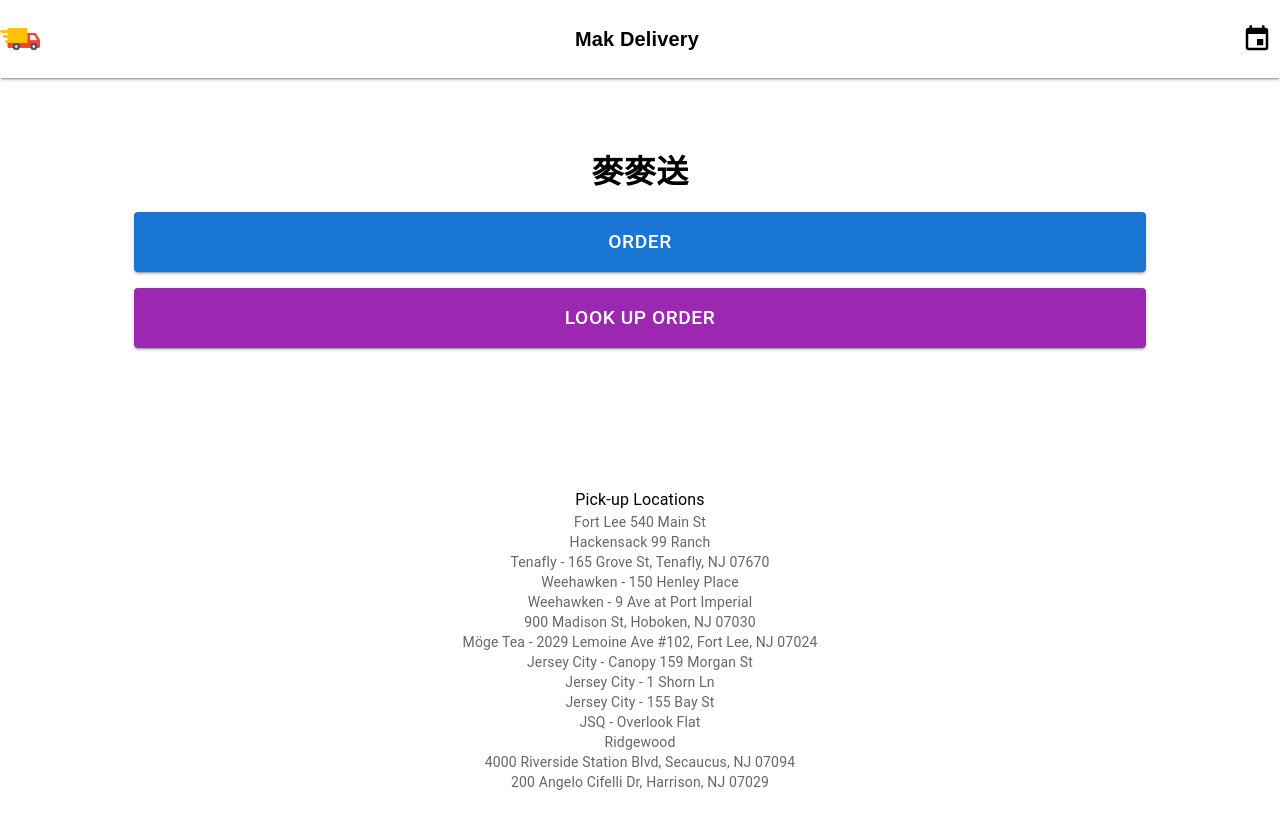
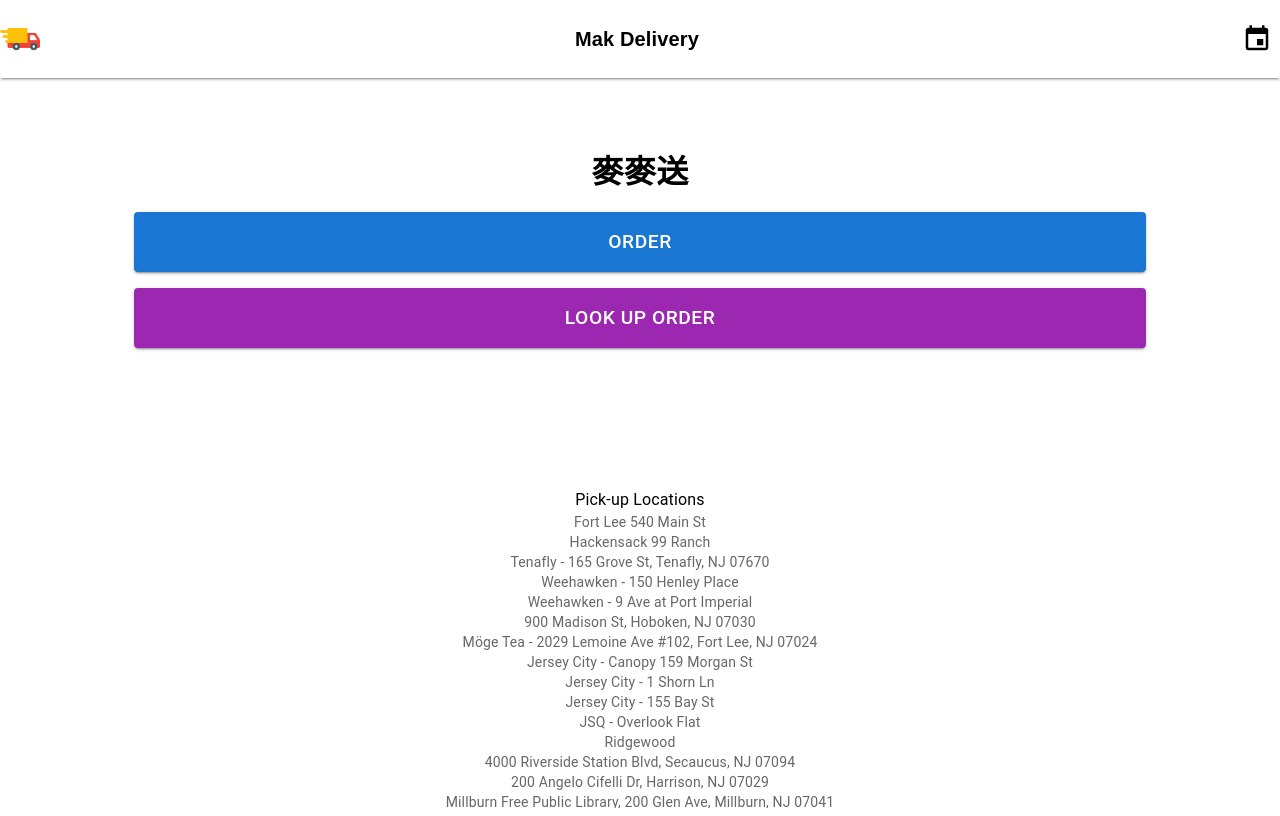
Before and after one commit to masacheung/mak-delivery, a React (Create React App) app in the folder static/: page / in a window 1280 px wide. Built offline with nearby package versions, Linux system fonts and the light colour scheme; no server answers.

Commit message:
Added new pick up locations

```diff
--- a/static/src/constant/constant.js
+++ b/static/src/constant/constant.js
@@ -12,7 +12,10 @@ const PICK_UP_LOCATION = [
     "JSQ - Overlook Flat",
     "Ridgewood",
     "4000 Riverside Station Blvd, Secaucus, NJ 07094",
-    "200 Angelo Cifelli Dr, Harrison, NJ 07029"
+    "200 Angelo Cifelli Dr, Harrison, NJ 07029",
+    "Millburn Free Public Library, 200 Glen Ave, Millburn, NJ 07041",
+    "160 Main St, Millburn, NJ 07041",
+    "1100-8100 Town Center Way, Livingston, NJ 07039"
 ];
 
 const RESTAURANT_NAME = {
--- a/static/src/features/home/homePage.js
+++ b/static/src/features/home/homePage.js
@@ -19,7 +19,10 @@ const pickupLocations = [
   "JSQ - Overlook Flat",
   "Ridgewood",
   "4000 Riverside Station Blvd, Secaucus, NJ 07094",
-  "200 Angelo Cifelli Dr, Harrison, NJ 07029"
+  "200 Angelo Cifelli Dr, Harrison, NJ 07029",
+  "Millburn Free Public Library, 200 Glen Ave, Millburn, NJ 07041",
+  "160 Main St, Millburn, NJ 07041",
+  "1100-8100 Town Center Way, Livingston, NJ 07039"
 ];
 
 const HomePage = () => {
```
